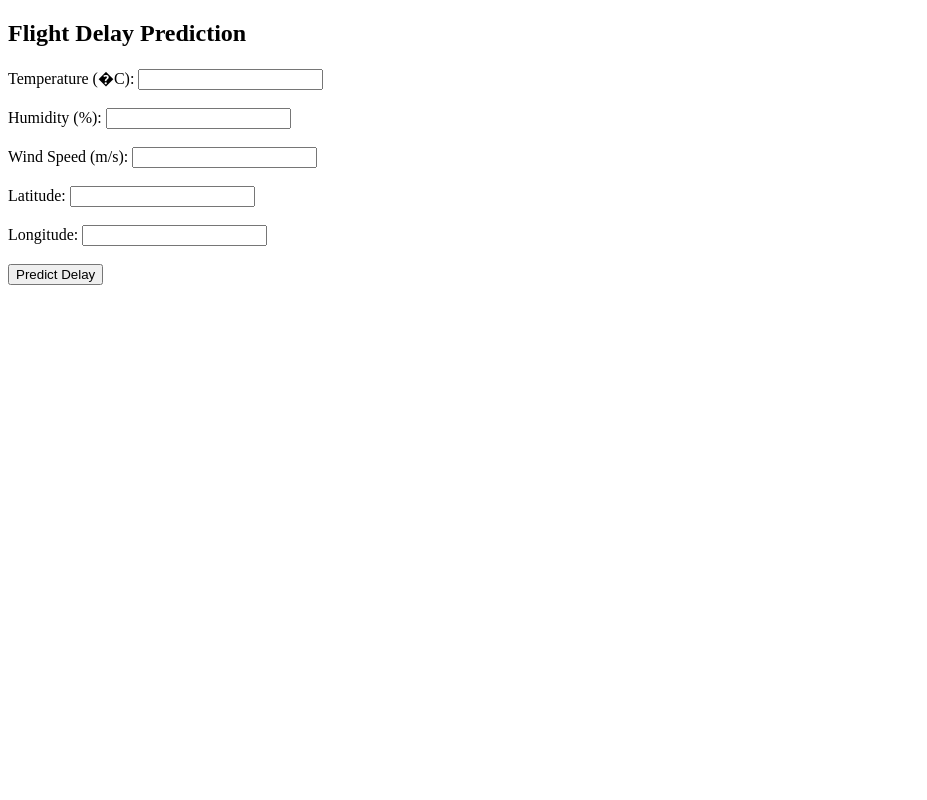
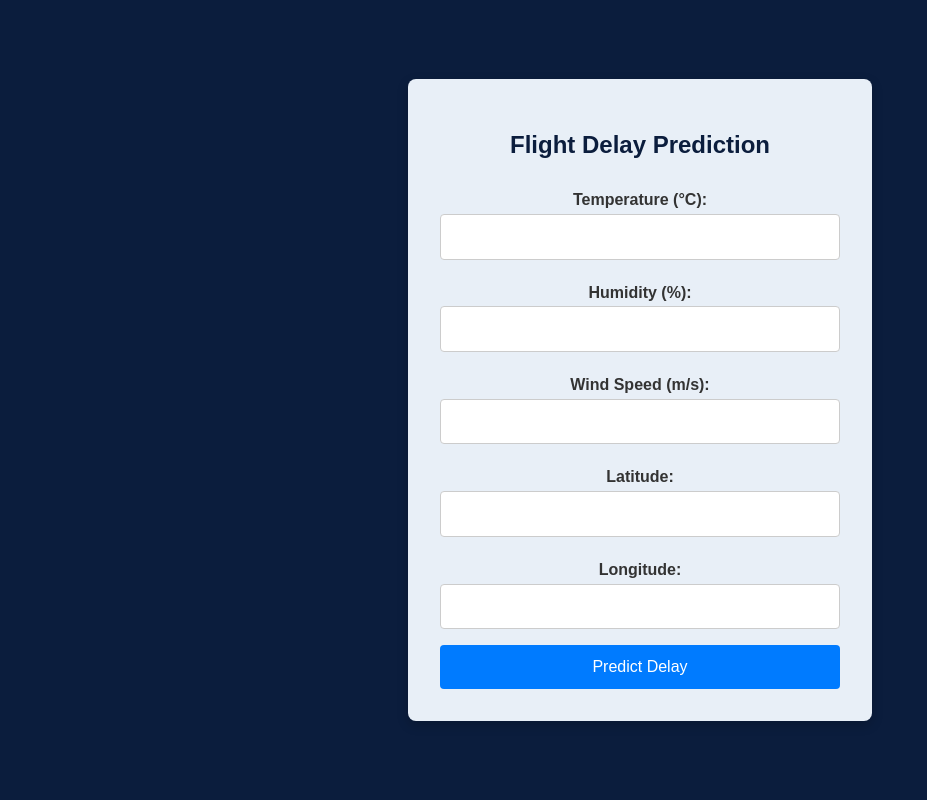
Before and after one commit to tdillon3/On_Time_Ai, a Flask app: page / in a window 1280 px wide. Shown: the whole page, without its empty margins (0-927 px from the left). Run offline with Flask 3, Linux system fonts and the light colour scheme; parts of the project's set-up code (start-up, migrations or seed data) failed here and were passed over.

Commit message:
CSS additions/beautification

```diff
--- a/templates/index.html
+++ b/templates/index.html
@@ -4,30 +4,100 @@
     <meta charset="UTF-8">
     <meta name="viewport" content="width=device-width, initial-scale=1.0">
     <title>Flight Delay Prediction</title>
+    <style>
+        body {
+            font-family: Arial, sans-serif;
+            background-color: #0b1d3d; /* Dark navy blue */
+            display: flex;
+            justify-content: center;
+            align-items: center;
+            height: 100vh;
+            margin: 0;
+            color: #f4f7f9; /* Light font color for better contrast */
+        }
+
+        .container {
+            background-color: #e8eff7; /* Light blue */
+            width: 90%;
+            max-width: 400px;
+            padding: 2em;
+            box-shadow: 0px 4px 12px rgba(0, 0, 0, 0.2);
+            border-radius: 8px;
+            text-align: center;
+            color: #333333; /* Dark text color for readability */
+        }
+
+        h2 {
+            color: #0b1d3d; /* Matching dark navy for heading */
+            margin-bottom: 1em;
+        }
+
+        form {
+            display: flex;
+            flex-direction: column;
+        }
+
+        label {
+            color: #333333;
+            margin: 0.5em 0 0.3em;
+            font-weight: bold;
+        }
+
+        input[type="number"] {
+            padding: 0.8em;
+            border: 1px solid #cccccc;
+            border-radius: 4px;
+            font-size: 1em;
+            margin-bottom: 1em;
+        }
+
+        button {
+            padding: 0.8em;
+            background-color: #007bff;
+            color: white;
+            border: none;
+            border-radius: 4px;
+            font-size: 1em;
+            cursor: pointer;
+            transition: background-color 0.3s;
+        }
+
+            button:hover {
+                background-color: #0056b3;
+            }
+
+        .prediction-text {
+            margin-top: 1.5em;
+            font-weight: bold;
+            color: #0b1d3d;
+        }
+    </style>
 </head>
 <body>
+    <div class="container">
         <h2>Flight Delay Prediction</h2>
         <form action="/predict" method="POST">
-        <label for="temperature">Temperature (�C):</label>
-        <input type="number" id="temperature" name="temperature" step="0.1" required><br><br>
+            <label for="temperature">Temperature (°C):</label>
+            <input type="number" id="temperature" name="temperature" step="0.1" required>
 
             <label for="humidity">Humidity (%):</label>
-        <input type="number" id="humidity" name="humidity" step="0.1" required><br><br>
+            <input type="number" id="humidity" name="humidity" step="0.1" required>
 
             <label for="wind_speed">Wind Speed (m/s):</label>
-        <input type="number" id="wind_speed" name="wind_speed" step="0.1" required><br><br>
+            <input type="number" id="wind_speed" name="wind_speed" step="0.1" required>
 
             <label for="latitude">Latitude:</label>
-        <input type="number" id="latitude" name="latitude" step="0.0001" required><br><br>
+            <input type="number" id="latitude" name="latitude" step="0.0001" required>
 
             <label for="longitude">Longitude:</label>
-        <input type="number" id="longitude" name="longitude" step="0.0001" required><br><br>
+            <input type="number" id="longitude" name="longitude" step="0.0001" required>
 
             <button type="submit">Predict Delay</button>
         </form>
 
         {% if prediction_text %}
-    <h3>{{ prediction_text }}</h3>
+        <p class="prediction-text">{{ prediction_text }}</p>
         {% endif %}
+    </div>
 </body>
 </html>
```
Lines whose indentation alone changed are shown as unchanged.
